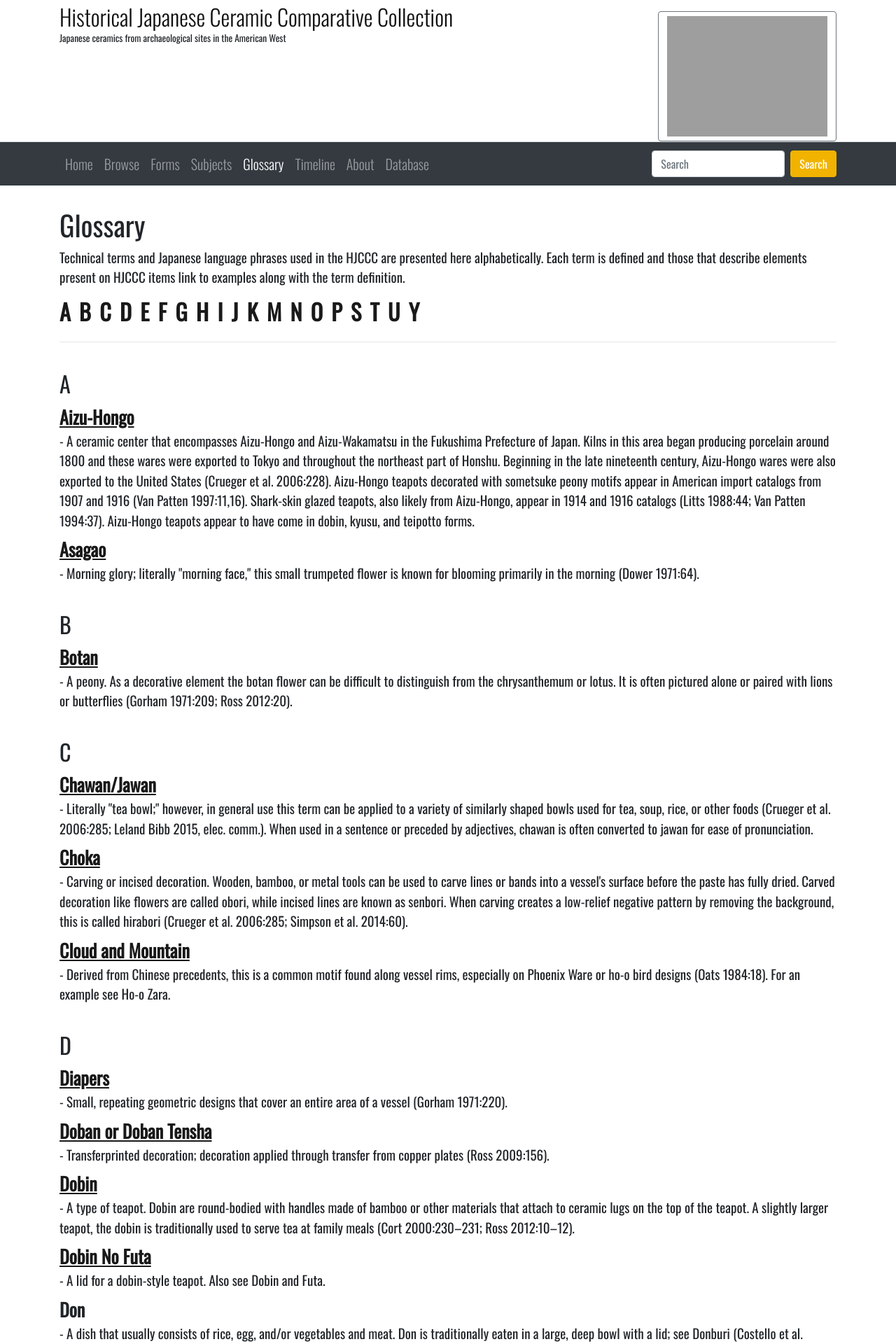
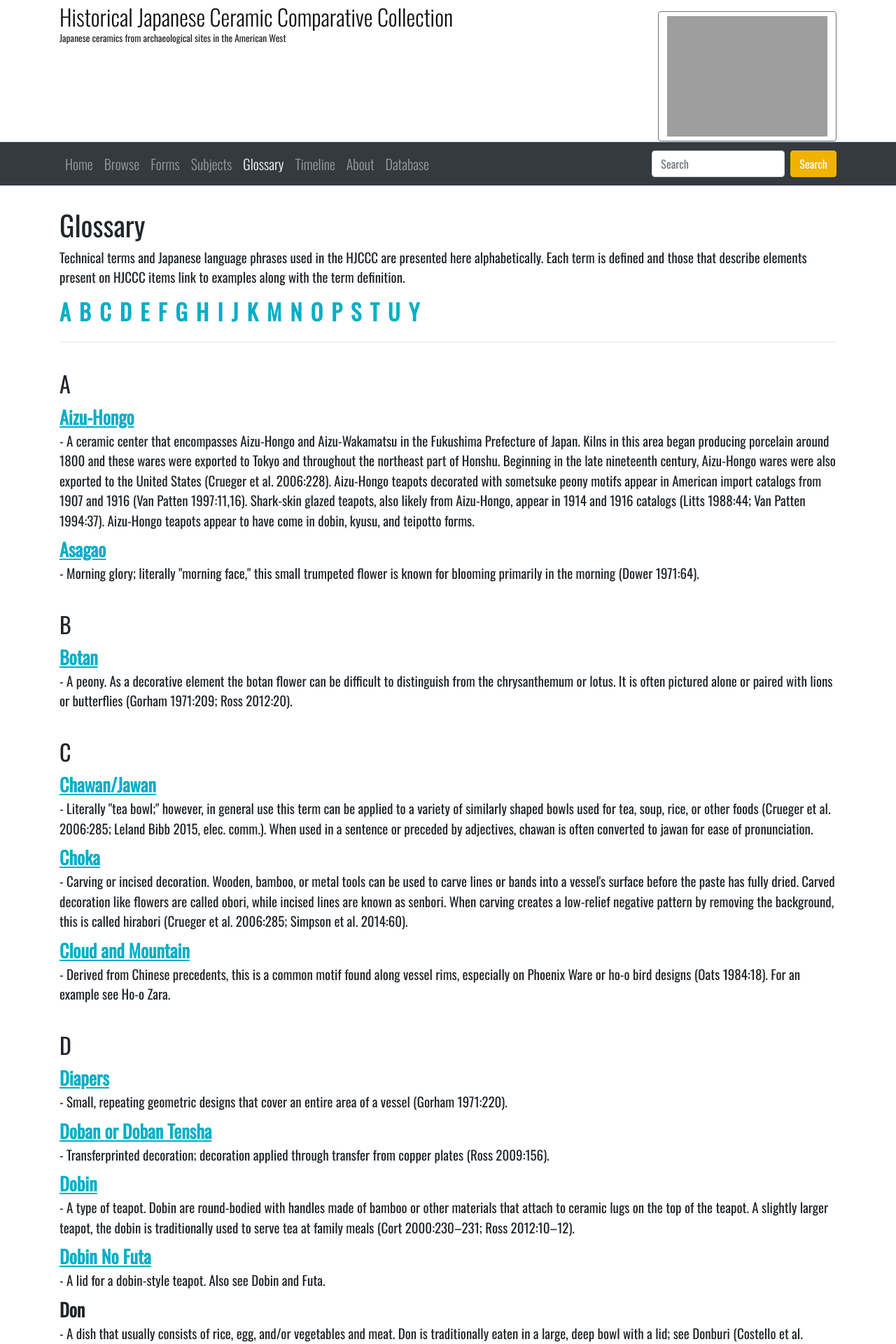
Before and after one commit to uidaholib/HJCCC_source, a Jekyll site: the page built from pages/glossary.md, in a window 1280 px wide. Shown: the top 1920 px of the page at 70% size. Built offline with Jekyll 4.4.1, drawn with Linux system fonts in a browser that asks for light colours.

Commit message:
change link colors for page

```diff
--- a/pages/glossary.md
+++ b/pages/glossary.md
@@ -14,7 +14,7 @@ Each term is defined and those that describe elements present on HJCCC items lin
 
 <ul class="list-inline">
 {% for letter in uniqueLetters %}
-<li class="list-inline-item h2"><a href="#{{ letter }}">{{ letter }}</a></li>
+<li class="list-inline-item h2"><a class="clearwater" href="#{{ letter }}">{{ letter }}</a></li>
 {% endfor %}
 </ul>
 <hr>
@@ -27,7 +27,7 @@ Each term is defined and those that describe elements present on HJCCC items lin
 {% for item in site.data.hjccc-glossary %}
 {%- assign x = item.term | slice: 0 | capitalize -%}
 {%- if x == letter -%}
-    <dt class="glossary-def">{% if item.search %}<a href="{{ '/glossary/' | append: item.slug | append: '.html' | relative_url }}">
+    <dt class="glossary-def">{% if item.search %}<a class="clearwater" href="{{ '/glossary/' | append: item.slug | append: '.html' | relative_url }}">
     {{ item.term }}</a>{% else %}{{ item.term }}{% endif %}</dt>
     <dd>- {{ item.definition }}</dd>
 {%- endif -%}
```
